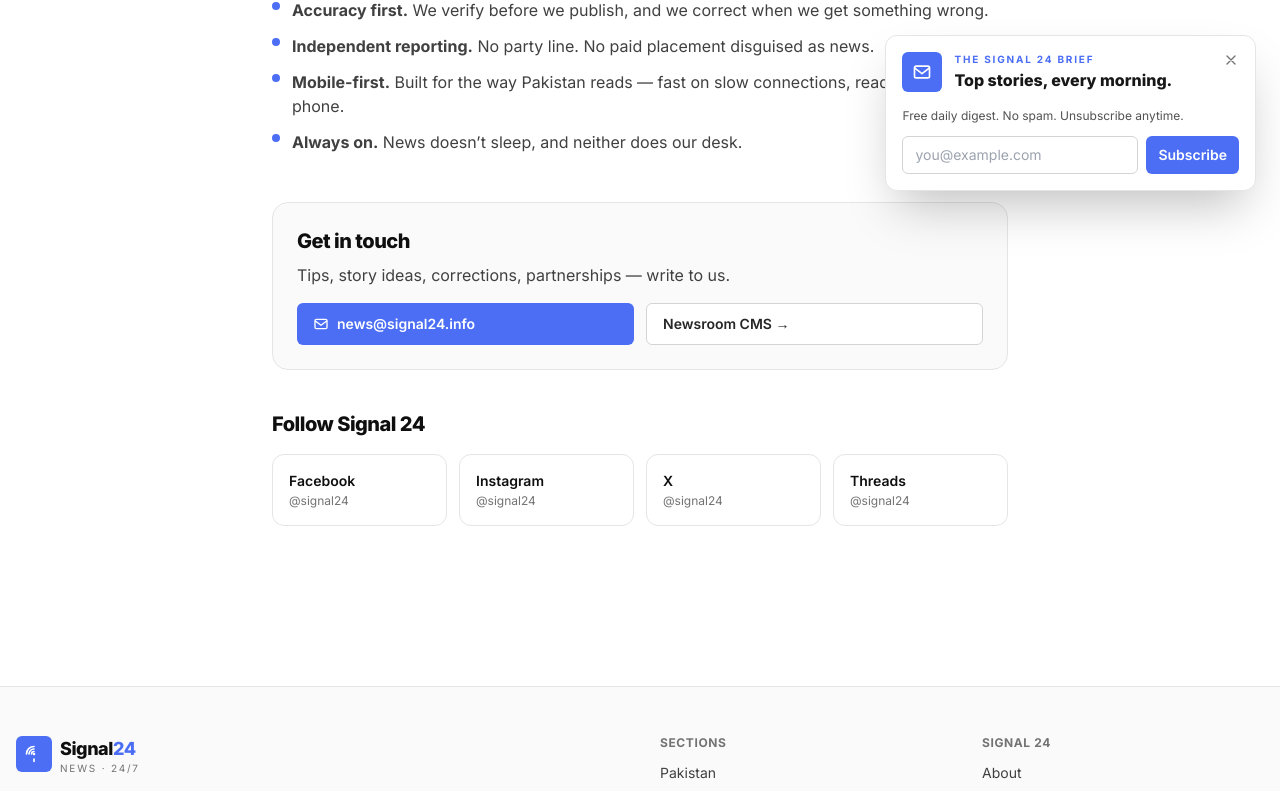
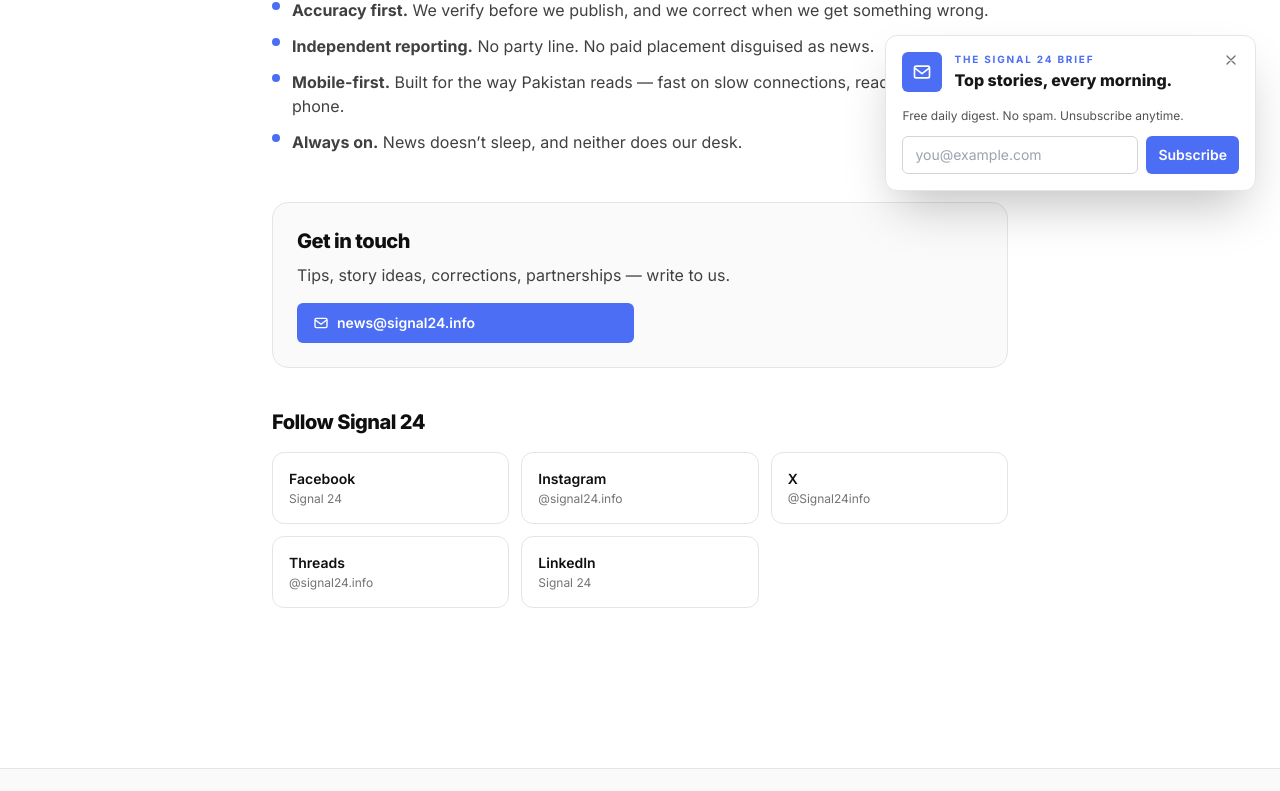
Before and after one commit to Signal24news/signal24-website, a Next.js app: page /about in a window 1280 px wide. Shown: the part 585-1376 px from the top of the page. Built offline with nearby package versions, Linux system fonts and the light colour scheme.

Commit message:
Update page.tsx

```diff
--- a/src/app/about/page.tsx
+++ b/src/app/about/page.tsx
@@ -84,22 +84,17 @@
             </svg>
             {SITE.email}
           </a>
-          <Link
-            href="/admin"
-            className="inline-flex items-center gap-2 rounded-md border border-neutral-300 bg-white px-4 py-2.5 text-sm font-semibold text-neutral-800 transition hover:border-brand hover:text-brand dark:border-neutral-700 dark:bg-neutral-950 dark:text-neutral-100"
-          >
-            Newsroom CMS →
-          </Link>
         </div>
       </section>
 
       <section className="mt-10">
         <h2 className="text-xl font-extrabold tracking-tight">Follow Signal 24</h2>
-        <ul className="mt-4 grid grid-cols-2 gap-3 sm:grid-cols-4">
-          <SocialCard href={SOCIAL.facebook} name="Facebook" handle="@signal24" />
-          <SocialCard href={SOCIAL.instagram} name="Instagram" handle="@signal24" />
-          <SocialCard href={SOCIAL.twitter} name="X" handle="@signal24" />
-          <SocialCard href={SOCIAL.threads} name="Threads" handle="@signal24" />
+        <ul className="mt-4 grid grid-cols-2 gap-3 sm:grid-cols-3">
+          <SocialCard href={SOCIAL.facebook} name="Facebook" handle="Signal 24" />
+          <SocialCard href={SOCIAL.instagram} name="Instagram" handle="@signal24.info" />
+          <SocialCard href={SOCIAL.twitter} name="X" handle="@Signal24info" />
+          <SocialCard href={SOCIAL.threads} name="Threads" handle="@signal24.info" />
+          <SocialCard href={SOCIAL.linkedin} name="LinkedIn" handle="Signal 24" />
         </ul>
       </section>
     </div>
```
